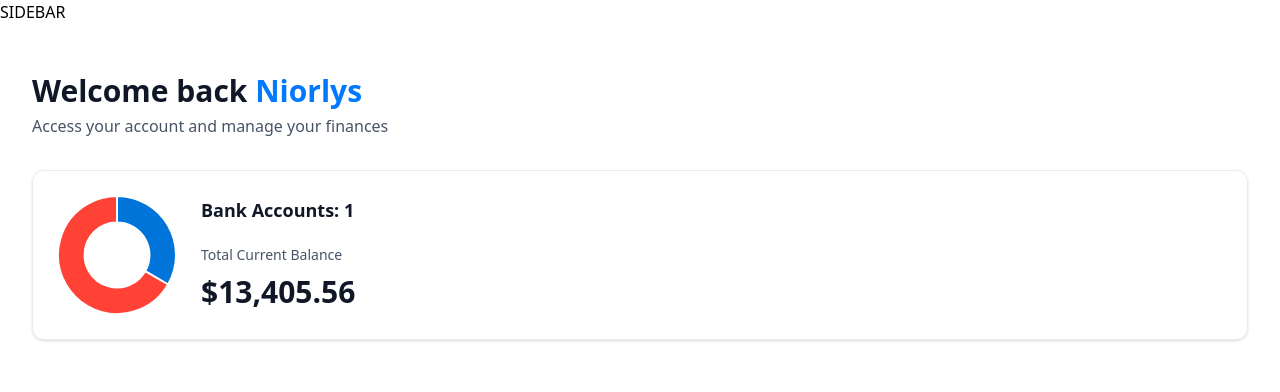
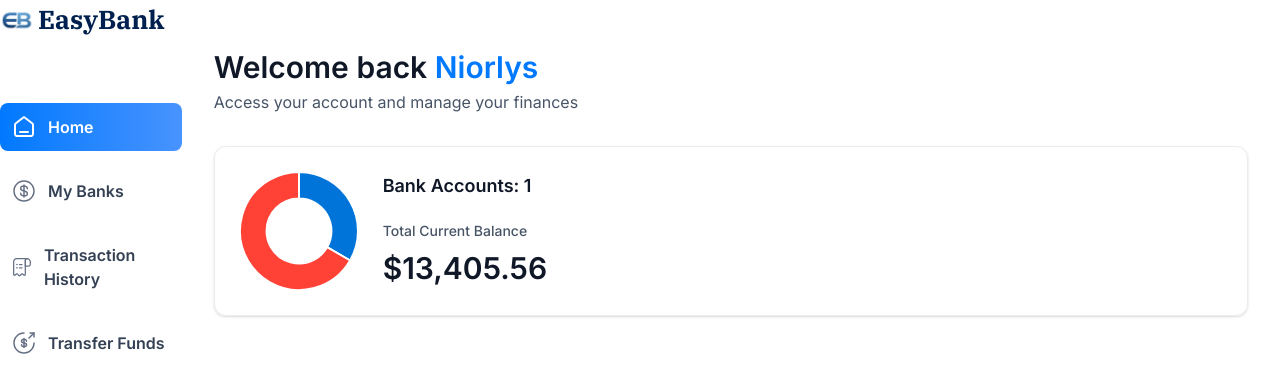
Before and after one commit to Niorlys/easy-bank, a Next.js app in the folder eb-app/: page / in a window 1280 px wide. Shown: the top 392 px of the page. Built offline with nearby package versions, Linux system fonts and the light colour scheme.

Commit message:
Added side bar component

```diff
--- a/eb-app/app/(root)/layout.tsx
+++ b/eb-app/app/(root)/layout.tsx
@@ -1,11 +1,14 @@
+import SideBar from '@/components/SideBar'
 export default function RootLayout({
   children,
 }: Readonly<{
   children: React.ReactNode;
 }>) {
+  const loggedInUser = {"firstName": "Niorlys", "lastName": "Mendez"};//await getLoggedInUser();
   return (
-    <main>
-        SIDEBAR
+    // Screen high + full width + font inter
+    <main className="flex h-screen w-full font-inter">
+        <SideBar user={loggedInUser as User} />
         {children}
     </main>
   );
--- /dev/null
+++ b/eb-app/components/SideBar.tsx
@@ -0,0 +1,42 @@
+'use client'
+import Link from 'next/link'
+import Image from 'next/image'
+import { sidebarLinks } from '@/constants'
+import { usePathname } from 'next/navigation'
+import { cn } from '@/lib/utils'
+
+const SideBar = ({user}: SiderbarProps) => {
+  const pathname = usePathname();
+  return (
+    <section className="side-bar">
+        <nav className="flex flex-col gap-4" >
+            <Link href="/" className="mb-12 cursor-pointer flex items-center gap-1">
+                <Image src="/icons/favicon.svg" alt="EasyBank" width={34} height={34}
+                className="size-[34px]
+                max-xl: size-18" />
+                <h1 className="sidebar-logo">EasyBank</h1>
+            </Link>
+
+            {sidebarLinks.map((item) => {
+              const isActive = pathname === item.route
+              || pathname.startsWith(`${item.route}/`);
+              return (
+                <Link href={item.route} key={item.label} className={cn('sidebar-link', {'bg-bank-gradient': isActive})}>
+                  <div className="relative size-6">
+                    <Image src={item.imgURL} alt={item.label} fill
+                    className={cn({'brightness-[3] invert-0': isActive})} />
+                  </div>
+                  <p className={cn('sidebar-label', {'!text-white': isActive})}>{item.label}</p>
+                </Link>
+              )
+            }
+          )}
+
+
+        </nav>
+
+    </section>
+  )
+}
+
+export default SideBar
```
